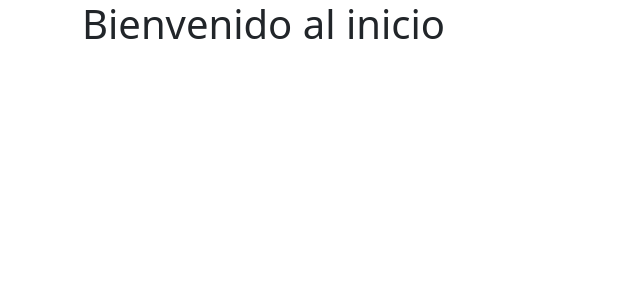
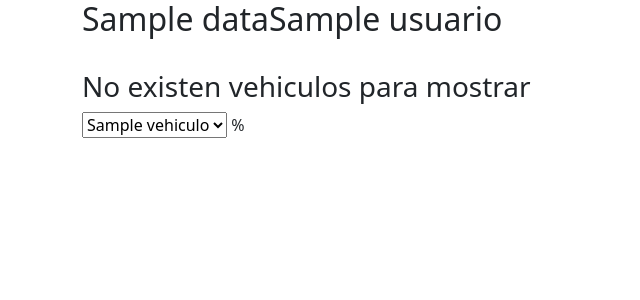
Before and after one commit to yontaru/ProyectosPython, a Flask app: template IntroFlask/templates/index.html in a window 1280 px wide. Shown: the top 300 px of the page, without its empty margins (0-640 px from the left). Run offline with Flask 2, Linux system fonts and the light colour scheme; the template is opened without the code that fills it: most values are stand-ins (such as "Sample title", 1, 10 or a date in 2020).

Commit message:
Add files via upload

```diff
--- a/IntroFlask/app.py
+++ b/IntroFlask/app.py
@@ -12,9 +12,14 @@ def index():
         'subtitulo':'Bienvenido al sistema usuario: ',
         'vehiculos':vehiculos,
         'usuario':'usuarioprueba',
-        'referencia':['2','Aveo','Logan','S power']
+        'referencia':['2','Aveo','Logan','S power'],
+        'cantvehiculos':len(vehiculos)
     }
     return render_template('index.html',data=datosindex)
 
+@app.route('/login')
+def login():
+    return render_template('login.html')
+
 if __name__ == "__main__":
     app.run(debug=True,port=3200)
--- a/IntroFlask/templates/index.html
+++ b/IntroFlask/templates/index.html
@@ -1,14 +1,21 @@
-<!doctype html>
-<html lang="en">
-  <head>
-    <meta charset="utf-8">
-    <meta name="viewport" content="width=device-width, initial-scale=1">
-    <link href="https://cdn.jsdelivr.net/npm/bootstrap@5.1.1/dist/css/bootstrap.min.css" rel="stylesheet" integrity="sha384-F3w7mX95PdgyTmZZMECAngseQB83DfGTowi0iMjiWaeVhAn4FJkqJByhZMI3AhiU" crossorigin="anonymous">
-    <title>Inicio</title>
-  </head>
-  <body>
-    <div class="container">
-      <h1>Bienvenido al inicio</h1>
-    </div>
-  </body>
-</html>
+{% extends 'maestra.html' %}
+{% block totulo %}Mi primera página con Flask{% endblock totulo %}
+
+{% block contenido %}
+      <h2>{{data.subtitulo}}{{data.usuario}}</h2>
+      <br>
+{% if data.cantvehiculos > 0 %}
+<ul>
+        {% for vehiculo in data.vehiculos %}
+        <li>{{vehiculo}}</li>
+        {% endfor %}
+</ul>
+{% else %}
+<h3>No existen vehiculos para mostrar</h3>
+{% endif %}
+      <select>
+        {% for vehiculo in data.vehiculos %}
+        <option value="{{data.vehiculo}}">{{vehiculo}}</option>
+        {% endfor %}
+      </select>
+{% endblock contenido %}
--- /dev/null
+++ b/IntroFlask/templates/maestra.html
@@ -0,0 +1,16 @@
+<!doctype html>
+<html lang="en">
+  <head>
+    <meta charset="utf-8">
+    <meta name="viewport" content="width=device-width, initial-scale=1">
+    <link href="https://cdn.jsdelivr.net/npm/bootstrap@5.1.1/dist/css/bootstrap.min.css" rel="stylesheet" integrity="sha384-F3w7mX95PdgyTmZZMECAngseQB83DfGTowi0iMjiWaeVhAn4FJkqJByhZMI3AhiU" crossorigin="anonymous">
+    <title>{% block titulo %}{% endblock %}</title>
+  </head>
+  <body>
+    <div class="container">
+
+   {% block contenido %}{% endblock %}%
+
+    </div>
+  </body>
+</html>
```
Also changed, not shown: IntroFlask/templates/login.html (added, +9 -0 lines).
